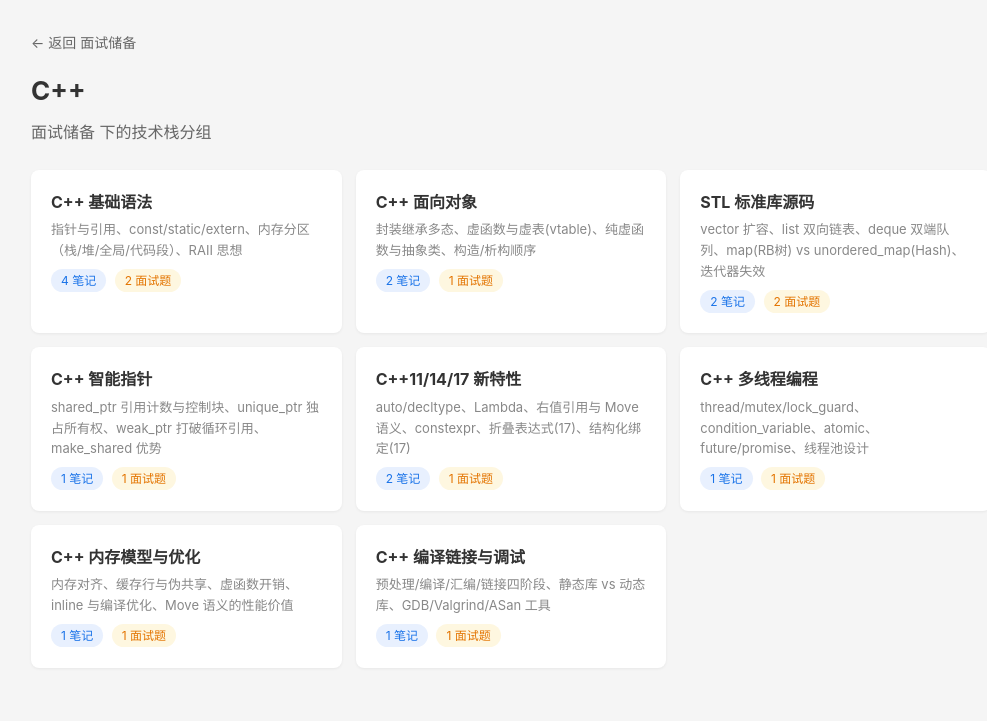
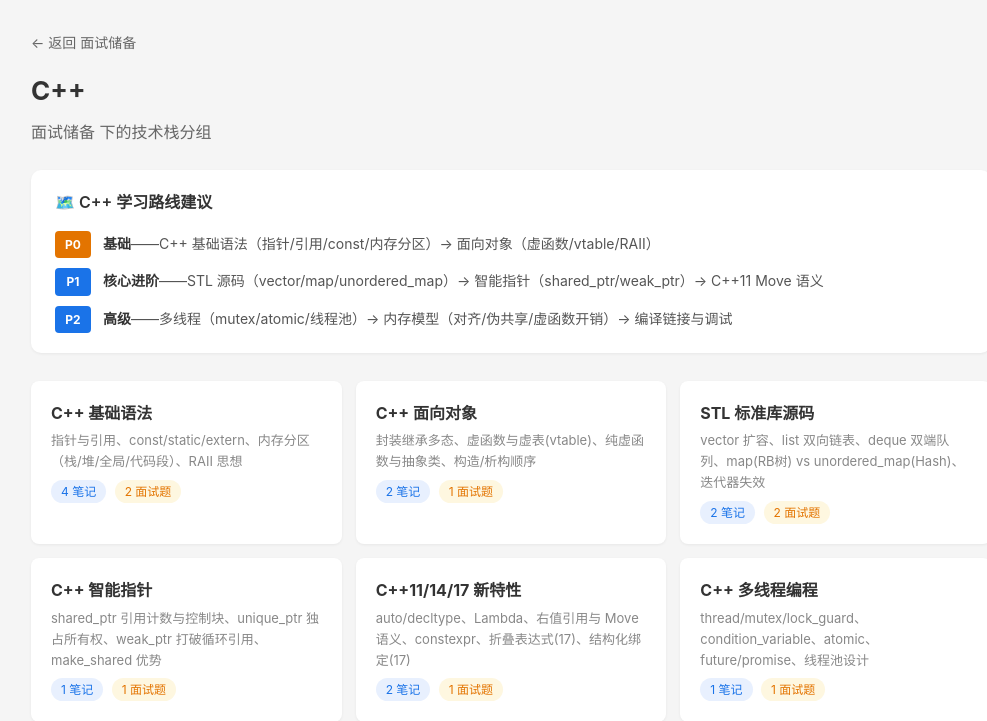
Before and after one commit to dj080808/toolset, a Flask app: a page that uses templates/skillset/group_detail.html in a window 1280 px wide. Shown: the part 56-777 px from the top of the page, without its empty margins (129-1116 px from the left). Before the commit the page ends 703 px from the top, so only its background shows below. Run offline with Flask 3, Linux system fonts and the light colour scheme; data comes from the database, SQL or seed files in the repository; both versions use the stored data as it was after the commit.

Commit message:
丰富内容

```diff
--- a/templates/skillset/group_detail.html
+++ b/templates/skillset/group_detail.html
@@ -28,6 +28,15 @@
             <div class="phase"><div class="phase-num">P2</div><div class="phase-body"><strong>高级特性</strong>——IO 与 NIO → 反射与动态代理 → 设计模式在 Spring 中的体现</div></div>
             <div class="phase"><div class="phase-num">P3</div><div class="phase-body"><strong>新版本特性</strong>——Java 8（Lambda/Stream/Optional）→ Java 9-21（Record/虚拟线程/模式匹配）</div></div>
             <div class="phase"><div class="phase-num">P4</div><div class="phase-body"><strong>框架基础</strong>——Spring Framework（IoC/AOP/事务/循环依赖）→ 网络编程基础</div></div>
+        </div>
+    </details>
+    {% elif group_name == 'C++' %}
+    <details class="roadmap" open>
+        <summary class="roadmap-title">🗺️ C++ 学习路线建议</summary>
+        <div class="roadmap-phases">
+            <div class="phase"><div class="phase-num phase-num-p0">P0</div><div class="phase-body"><strong>基础</strong>——C++ 基础语法（指针/引用/const/内存分区）→ 面向对象（虚函数/vtable/RAII）</div></div>
+            <div class="phase"><div class="phase-num">P1</div><div class="phase-body"><strong>核心进阶</strong>——STL 源码（vector/map/unordered_map）→ 智能指针（shared_ptr/weak_ptr）→ C++11 Move 语义</div></div>
+            <div class="phase"><div class="phase-num">P2</div><div class="phase-body"><strong>高级</strong>——多线程（mutex/atomic/线程池）→ 内存模型（对齐/伪共享/虚函数开销）→ 编译链接与调试</div></div>
         </div>
     </details>
     {% elif group_name == 'Dubbo' %}
--- a/templates/skillset/tool_groups.html
+++ b/templates/skillset/tool_groups.html
@@ -10,7 +10,7 @@
         {% for g in groups %}
         <a href="{{ url_for('.group_detail', tool_id=tool.id, group_name=g.name) }}" class="group-card">
             <div class="group-card-icon">
-                {% if 'Spring' in g.name %}☁️{% elif 'Dubbo' in g.name %}⚡{% elif 'LLM' in g.name %}🤖{% elif 'Java' in g.name %}☕{% else %}📦{% endif %}
+                {% if 'Spring' in g.name %}☁️{% elif 'Dubbo' in g.name %}⚡{% elif 'LLM' in g.name %}🤖{% elif 'Java' in g.name %}☕{% elif 'C++' in g.name %}🔧{% else %}📦{% endif %}
             </div>
             <h2>{{ g.name }}</h2>
             <div class="group-card-stats">
```
Also changed, not shown: toolset.db.
